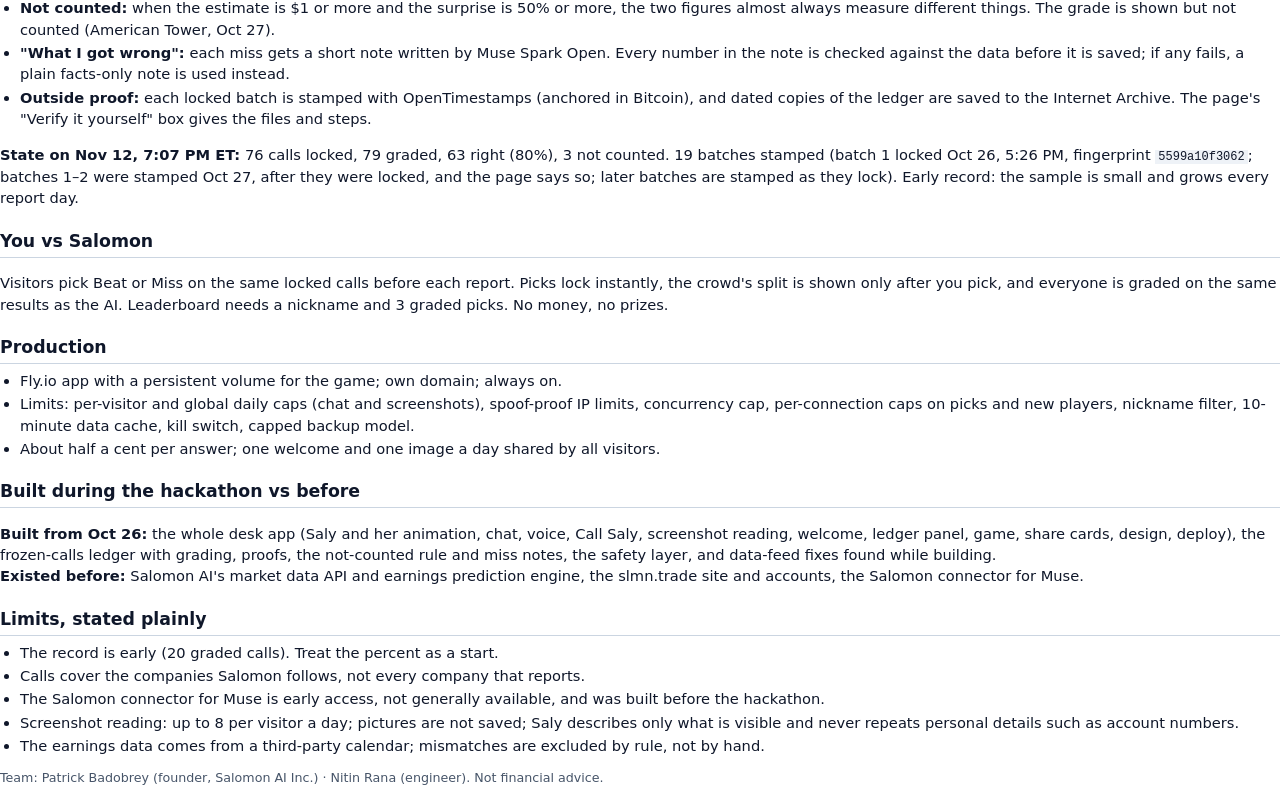
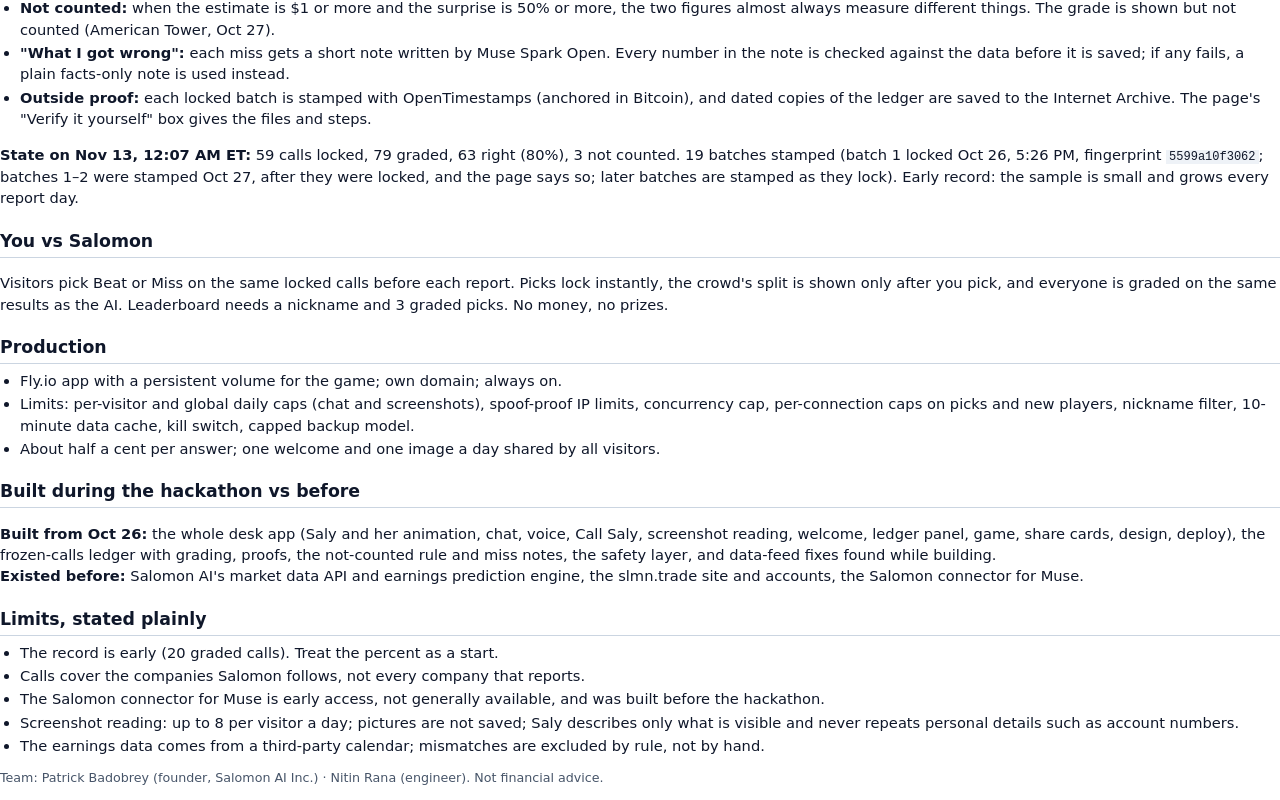
Before and after one commit to good-open-box/salomon-earnings-desk, a plain HTML site: page ARCHITECTURE.html in a window 1280 px wide. Shown: the part 854-1654 px from the top of the page. Drawn offline with Linux system fonts and the light colour scheme.

Commit message:
Architecture: state 63 of 79 right (80%)

```diff
--- a/ARCHITECTURE.html
+++ b/ARCHITECTURE.html
@@ -42,7 +42,7 @@
 <li><b>"What I got wrong":</b> each miss gets a short note written by Muse Spark Open. Every number in the note is checked against the data before it is saved; if any fails, a plain facts-only note is used instead.</li>
 <li><b>Outside proof:</b> each locked batch is stamped with OpenTimestamps (anchored in Bitcoin), and dated copies of the ledger are saved to the Internet Archive. The page's "Verify it yourself" box gives the files and steps.</li>
 </ul>
-<p><b>State on Nov 12, 7:07 PM ET:</b> 76 calls locked, 79 graded, 63 right (80%), 3 not counted. 19 batches stamped (batch 1 locked Oct 26, 5:26 PM, fingerprint <code>5599a10f3062</code>; batches 1–2 were stamped Oct 27, after they were locked, and the page says so; later batches are stamped as they lock). Early record: the sample is small and grows every report day.</p>
+<p><b>State on Nov 13, 12:07 AM ET:</b> 59 calls locked, 79 graded, 63 right (80%), 3 not counted. 19 batches stamped (batch 1 locked Oct 26, 5:26 PM, fingerprint <code>5599a10f3062</code>; batches 1–2 were stamped Oct 27, after they were locked, and the page says so; later batches are stamped as they lock). Early record: the sample is small and grows every report day.</p>
 
 <h2>You vs Salomon</h2>
 <p>Visitors pick Beat or Miss on the same locked calls before each report. Picks lock instantly, the crowd's split is shown only after you pick, and everyone is graded on the same results as the AI. Leaderboard needs a nickname and 3 graded picks. No money, no prizes.</p>
```
